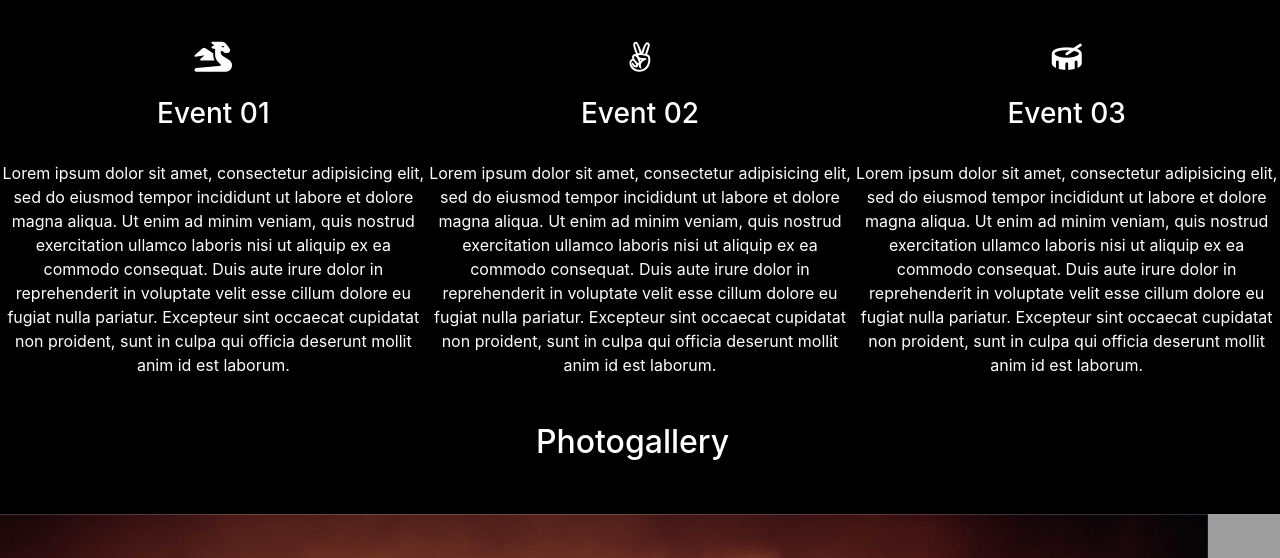
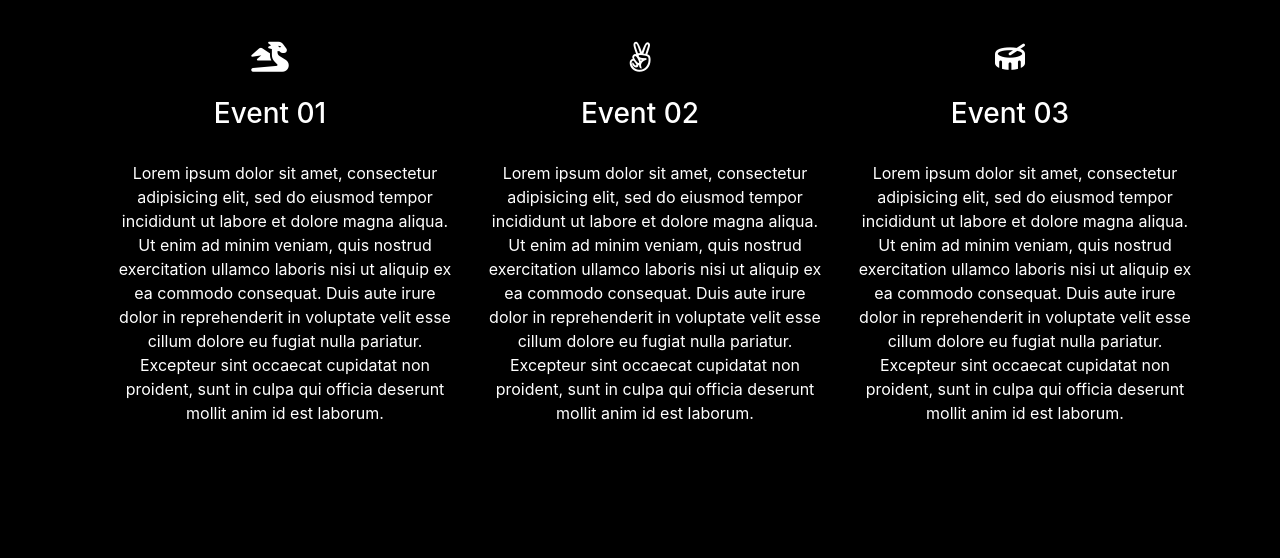
Before and after one commit to Code-Institute-Submissions/DJ-Website-1, a plain HTML site: page index.html in a window 1280 px wide. Shown: the part 993-1551 px from the top of the page. Drawn offline with nearby package versions, Linux system fonts and the light colour scheme; grey boxes are pictures that could not be loaded.

Commit message:
Spacing Events

```diff
--- a/css/style.css
+++ b/css/style.css
@@ -130,6 +130,11 @@ text-align: center;
   font-size:30px;
   margin-bottom: 25px;
 }
+
+.events-content-col p{
+  padding-left: 30px;
+  padding-bottom: 90px;
+}
 /*--- Carousel ---*/
 
 .photo-header{
--- a/index.html
+++ b/index.html
@@ -47,32 +47,37 @@
    <!--- Upcoming Events ----->
    <article class="">
      <div class="upcoming-events" id="upcoming-events">
+       <div class="container">
          <div class="row no-gutters">
            <div class="col-12 ">
              <h2 class="center events-header">Upcoming events</h2>
            </div>
          </div>
          <div class="row no-gutters events-container">
-         <div class="col-12 col-md-6 col-lg-4">
+           <div class="col-12 col-md-6 col-lg-4 events-content-col">
              <i class="fas fa-dragon events-icon1"></i>
              <h3 class="center">Event 01</h3>
-           <p class="center">Lorem ipsum dolor sit amet, consectetur adipisicing elit, sed do eiusmod tempor incididunt ut labore et dolore magna aliqua. Ut enim ad minim veniam, quis nostrud exercitation ullamco laboris nisi ut aliquip ex ea commodo
+             <p class="center">Lorem ipsum dolor sit amet, consectetur adipisicing elit, sed do eiusmod tempor incididunt ut labore et dolore magna aliqua. Ut enim ad minim veniam, quis nostrud exercitation ullamco laboris nisi ut aliquip ex ea
+               commodo
                consequat. Duis
                aute irure dolor in reprehenderit in voluptate velit esse cillum dolore eu fugiat nulla pariatur. Excepteur sint occaecat cupidatat non proident, sunt in culpa qui officia deserunt mollit anim id est laborum.</p>
            </div>
-         <div class="col-12 col-md-6 col-lg-4">
+           <div class="col-12 col-md-6 col-lg-4 events-content-col">
              <i class="fab fa-angellist events-icon2"></i>
              <h3 class="center">Event 02</h3>
-           <p class="center">Lorem ipsum dolor sit amet, consectetur adipisicing elit, sed do eiusmod tempor incididunt ut labore et dolore magna aliqua. Ut enim ad minim veniam, quis nostrud exercitation ullamco laboris nisi ut aliquip ex ea commodo
+             <p class="center">Lorem ipsum dolor sit amet, consectetur adipisicing elit, sed do eiusmod tempor incididunt ut labore et dolore magna aliqua. Ut enim ad minim veniam, quis nostrud exercitation ullamco laboris nisi ut aliquip ex ea
+               commodo
                consequat. Duis
                aute irure dolor in reprehenderit in voluptate velit esse cillum dolore eu fugiat nulla pariatur. Excepteur sint occaecat cupidatat non proident, sunt in culpa qui officia deserunt mollit anim id est laborum.</p>
            </div>
-         <div class="col-12 d-md-none d-lg-block col-lg-4">
+           <div class="col-12 d-md-none d-lg-block col-lg-4 events-content-col">
              <i class="fas fa-drum events-icon3"></i>
              <h3 class="center">Event 03</h3>
-           <p class="center">Lorem ipsum dolor sit amet, consectetur adipisicing elit, sed do eiusmod tempor incididunt ut labore et dolore magna aliqua. Ut enim ad minim veniam, quis nostrud exercitation ullamco laboris nisi ut aliquip ex ea commodo
+             <p class="center">Lorem ipsum dolor sit amet, consectetur adipisicing elit, sed do eiusmod tempor incididunt ut labore et dolore magna aliqua. Ut enim ad minim veniam, quis nostrud exercitation ullamco laboris nisi ut aliquip ex ea
+               commodo
                consequat. Duis
                aute irure dolor in reprehenderit in voluptate velit esse cillum dolore eu fugiat nulla pariatur. Excepteur sint occaecat cupidatat non proident, sunt in culpa qui officia deserunt mollit anim id est laborum.</p>
+           </div>
          </div>
        </div>
      </div>
@@ -170,9 +175,7 @@
            <div class="info-header">
              <h3 class="center">Personal info</h3>
              <div class="row">
-               <div class="col-1">
-
-               </div>
+               <div class="col-1"></div>
                <div class="col-3">
                  <p>Naam:</p>
                </div>
```
Lines whose indentation alone changed are shown as unchanged.
